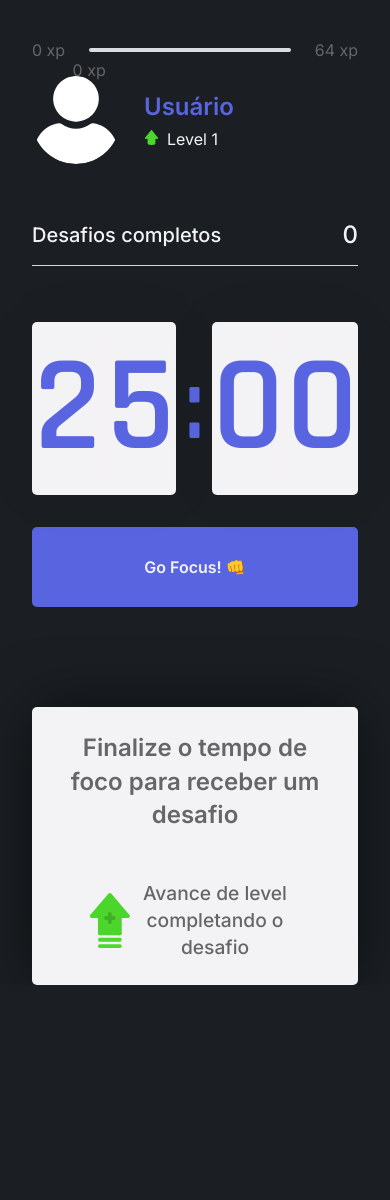
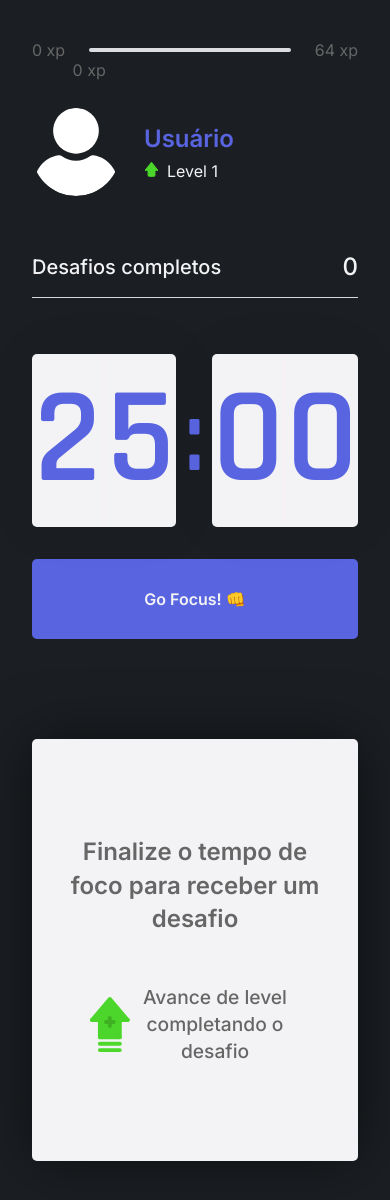
Before and after one commit to henriquedantass/focuschallenge-nextjs, a Next.js app: page / in a window 390 px wide. Shown: the top 1200 px of the page. Before the commit the page ends 985 px from the top, so only its background shows below. Built offline with nearby package versions, Linux system fonts and the light colour scheme.

Commit message:
ajustes na responsividade

```diff
--- a/src/styles/components/ChallengeBox.module.css
+++ b/src/styles/components/ChallengeBox.module.css
@@ -106,3 +106,10 @@
 .challengeActive footer button:hover {
     filter: brightness(0.9);
 }
+
+
+@media ( max-width: 600px) {
+    .challengeBoxContainer {
+        height: 50vh;
+    }
+}
--- a/src/styles/components/ExperienceBar.module.css
+++ b/src/styles/components/ExperienceBar.module.css
@@ -29,3 +29,9 @@ span.currentExperience {
     top: 12px;
     transform: translateX(-50%);
 }
+
+@media ( max-width: 600px) {
+    .experienceBar {
+        margin-bottom: 3rem;
+    }
+}
--- a/src/styles/pages/Home.module.css
+++ b/src/styles/pages/Home.module.css
@@ -22,5 +22,6 @@
     .container section {
         display: flex;
         flex-direction: column;
+        padding-bottom: 3rem;
     }
 }
```
